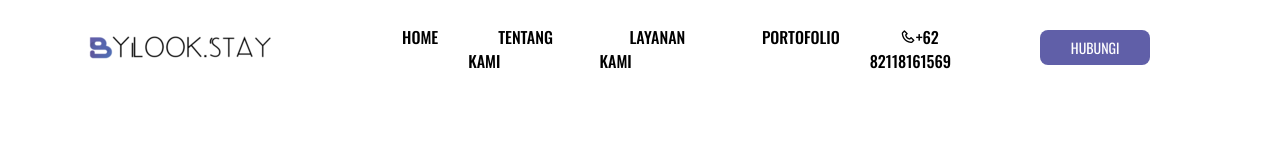
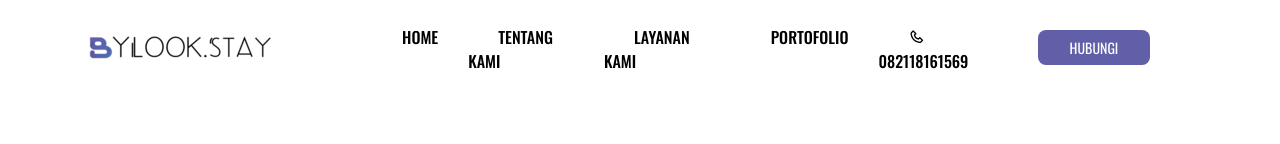
Before and after one commit to anggasaeful7/bylook.try, a plain HTML site: page about.html in a window 1280 px wide. Shown: the top 144 px of the page. Drawn offline with nearby package versions, Linux system fonts and the light colour scheme; files that its build step writes are made by us from their sources.

Commit message:
perubahan navbar

```diff
--- a/about.html
+++ b/about.html
@@ -28,7 +28,7 @@
             <li><a href="about.html">TENTANG KAMI</a></li>
             <li><a href="project.html">LAYANAN KAMI</a></li>
             <li><a href="#">PORTOFOLIO</a></li>
-            <li><a href="https://api.whatsapp.com/send?phone=6282118161569&text=Hi,%20Bylook.Stay.%0ASaya%20tertarik%20untuk%20membeli%20jasa%20Anda.%0ABoleh%20tanya-tanya%20dulu?"><i class='bx bx-phone'></i>+62 82118161569</a></li>
+            <li><a href="https://api.whatsapp.com/send?phone=6282118161569&text=Hi,%20Bylook.Stay.%0ASaya%20tertarik%20untuk%20membeli%20jasa%20Anda.%0ABoleh%20tanya-tanya%20dulu?"><i class='bx bx-phone'></i>082118161569</a></li>
         </ul>
         <button class="contact"><a href="https://api.whatsapp.com/send?phone=6282118161569&text=Hi,%20Bylook.Stay.%0ASaya%20tertarik%20untuk%20membeli%20jasa%20Anda.%0ABoleh%20tanya-tanya%20dulu?" class="btn-contact">HUBUNGI</a></button>
     </header>
```
Also changed, not shown: project.html (+1 -1 lines).
